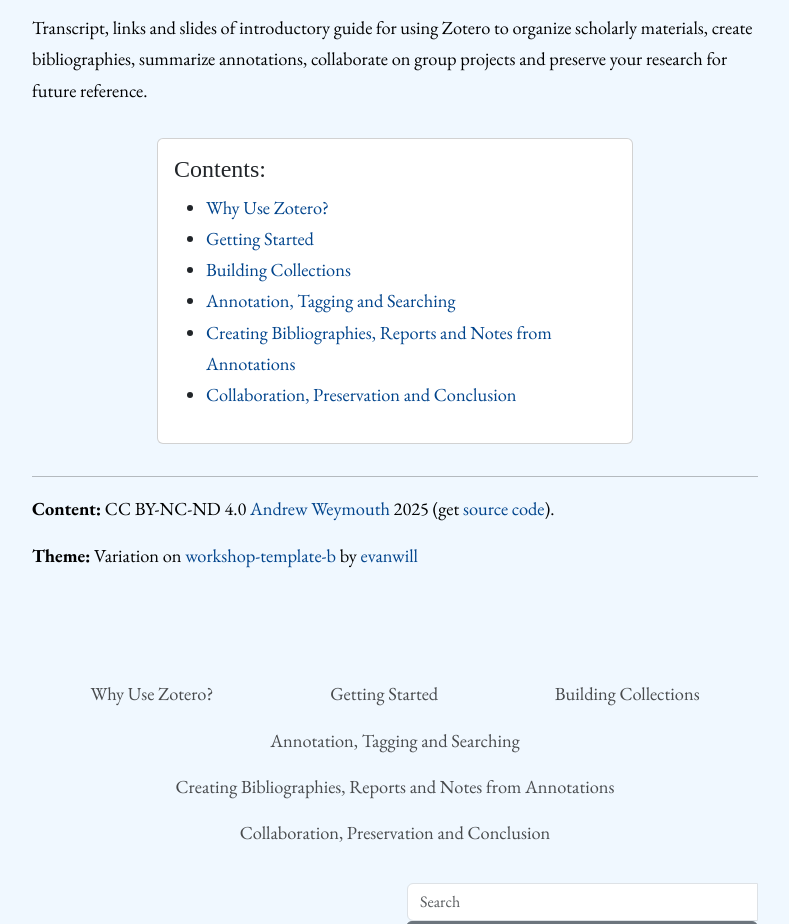
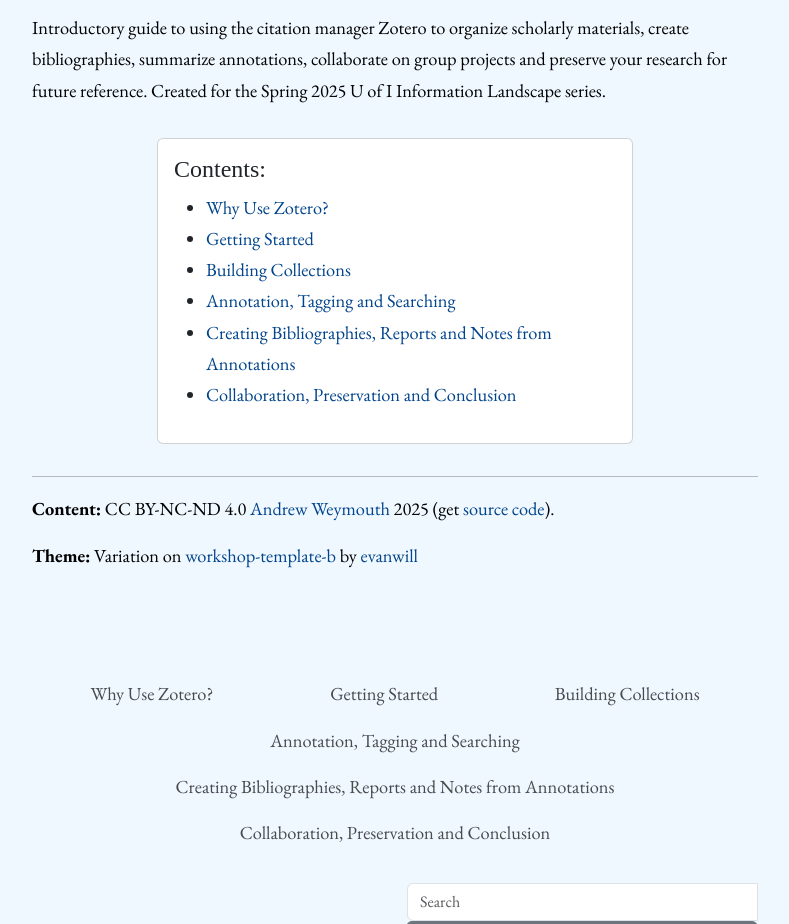
Before and after one commit to aweymo-ui/zotero_intro, a Jekyll site: the page built from index.md, in a window 1280 px wide, cut to the strip 179-1103 px from the top of the page. Shown: the whole strip, without its empty margins (245-1034 px from the left). Built offline with Jekyll 4.4.1, drawn with Linux system fonts in a browser that asks for light colours; some web fonts are replaced.

Commit message:
Update Abstract

```diff
--- a/index.md
+++ b/index.md
@@ -6,7 +6,7 @@
 
 {% include gallery-figure.html img="banner.gif" alt="Banner image with animation of research being poured onto the ground, organized, encoded, searched, compacted and archived" caption="Introduction to Zotero" title="Introduction to Zotero" %}
 
-Transcript, links and slides of introductory guide for using Zotero to organize scholarly materials, create bibliographies, summarize annotations, collaborate on group projects and preserve your research for future reference.
+Introductory guide to using the citation manager Zotero to organize scholarly materials, create bibliographies, summarize annotations, collaborate on group projects and preserve your research for future reference. Created for the Spring 2025 U of I Information Landscape series.
 
 {% include toc.html %}
 
```
